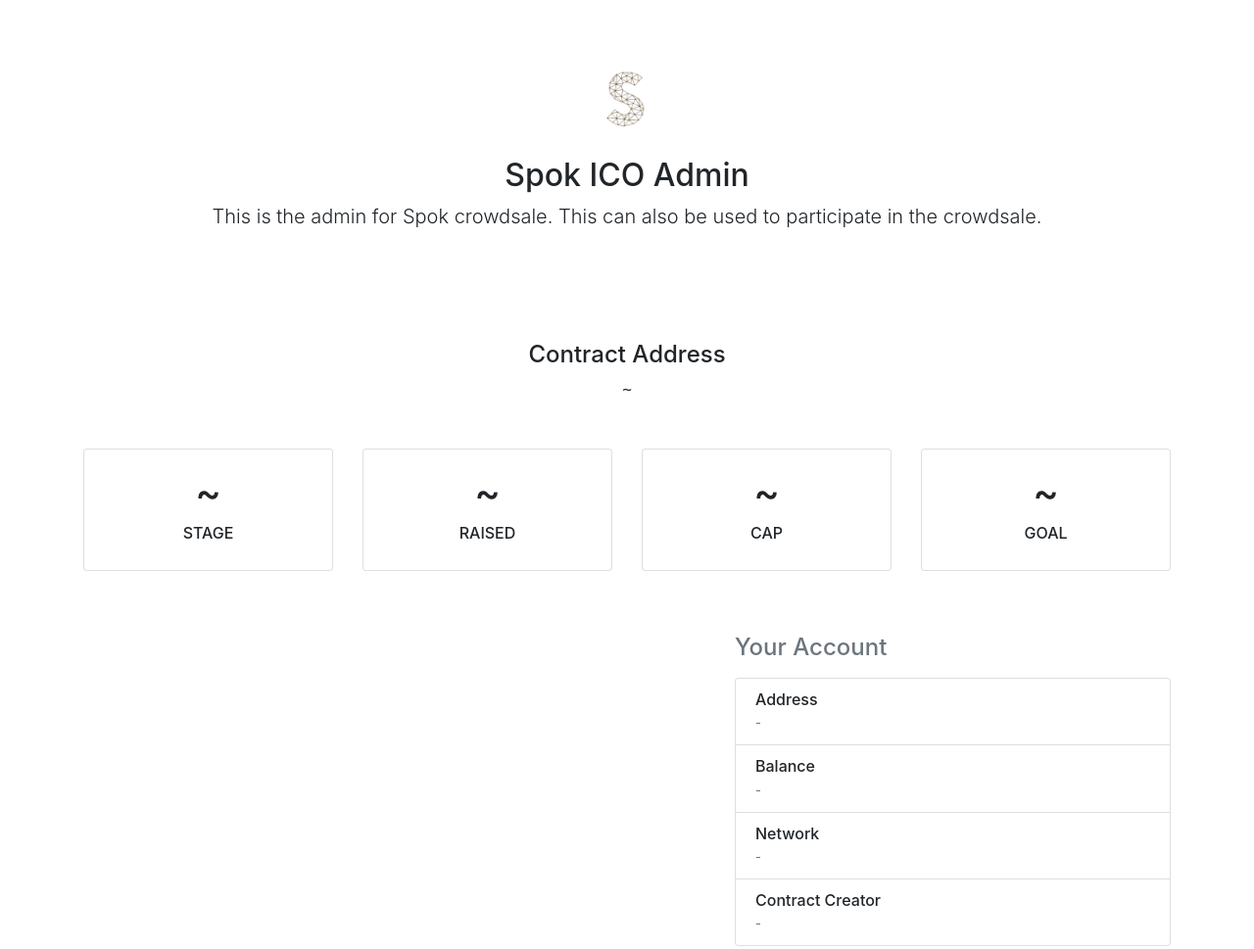
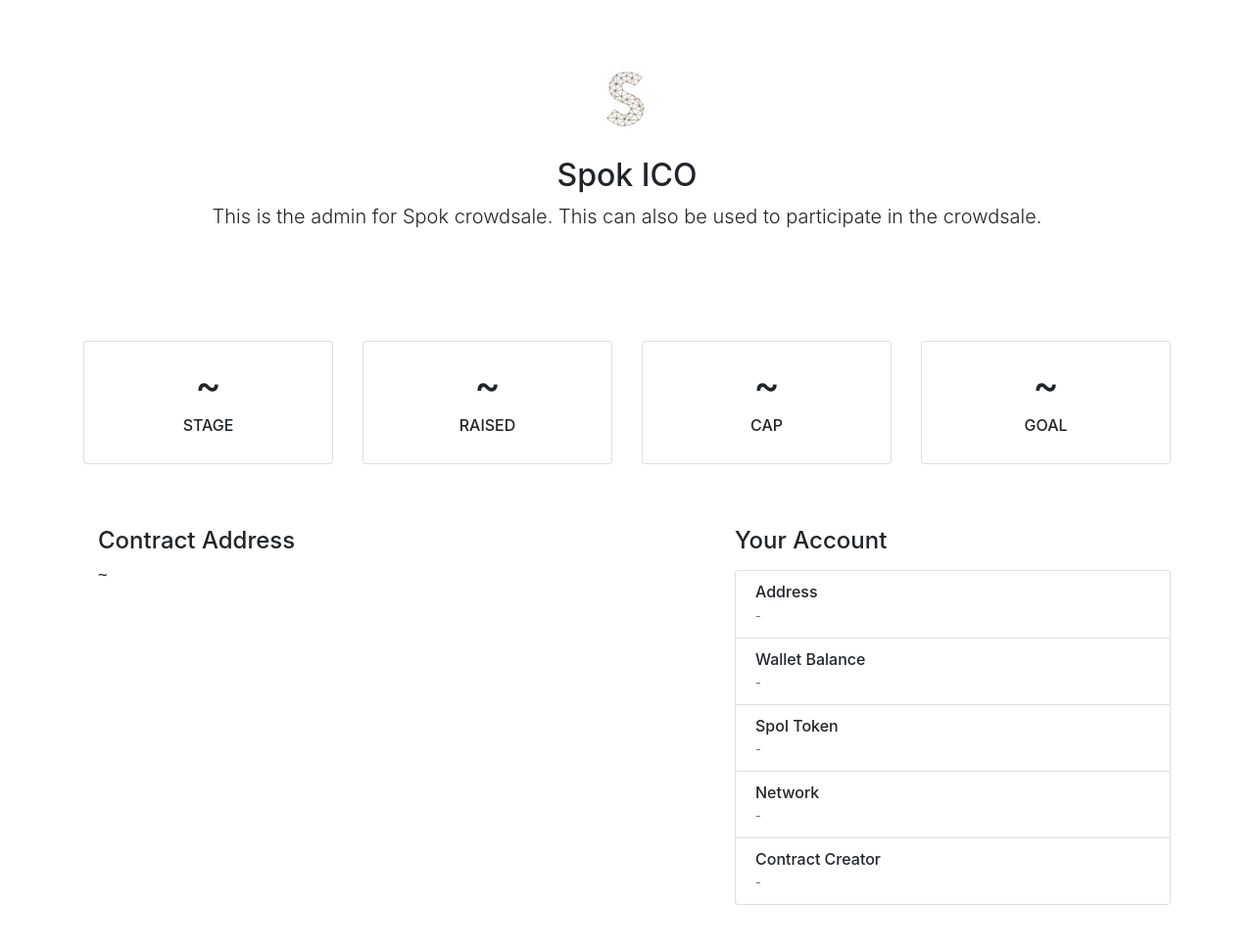
Before and after one commit to Spuul/spokkz-ico-contracts, a website: page src/index.html in a window 1280 px wide. Shown: the whole page at 98% size. After the commit the page ends 940 px from the top, so only its background shows below. Drawn offline with nearby package versions, Linux system fonts and the light colour scheme.

Commit message:
move contract address section

```diff
--- a/src/index.html
+++ b/src/index.html
@@ -6,7 +6,7 @@
   <meta http-equiv="X-UA-Compatible" content="IE=edge">
   <meta name="viewport" content="width=device-width, initial-scale=1">
   <!-- The above 3 meta tags *must* come first in the head; any other head content must come *after* these tags -->
-  <title>Spock ICO Admin</title>
+  <title>Spock ICO</title>
 
   <!-- Bootstrap -->
   <link rel="stylesheet" href="https://maxcdn.bootstrapcdn.com/bootstrap/4.0.0/css/bootstrap.min.css" integrity="sha384-Gn5384xqQ1aoWXA+058RXPxPg6fy4IWvTNh0E263XmFcJlSAwiGgFAW/dAiS6JXm" crossorigin="anonymous">
@@ -28,15 +28,8 @@
   <div class="container">
     <div class="jumbotron text-center">
       <img class="d-block mx-auto mb-4" src="./images/spock.png" alt="" width="72" height="72">
-      <h2>Spok ICO Admin</h2>
+      <h2>Spok ICO</h2>
       <p class="lead">This is the admin for Spok crowdsale. This can also be used to participate in the crowdsale.</p>
-    </div>
-
-    <div class="row mb-5">
-      <div class="col-md-12 text-center">
-        <h4>Contract Address</h4>
-        <samp id="contractAddress"> ~ </samp>
-      </div>
     </div>
 
     <div class="row mb-5">
@@ -76,6 +69,10 @@
     </div>
     <div class="row">
       <div class="col-md-7">
+        <div class="col-md-12">
+          <h4>Contract Address</h4>
+          <samp id="contractAddress"> ~ </samp>
+        </div>
         <!-- <nav class="nav nav-pills nav-justified">
           <a class="nav-link active" href="#">Active</a>
           <a class="nav-link" href="#">Longer nav link</a>
@@ -85,7 +82,7 @@
       </div>
       <div class="col-5">
         <h4 class="d-flex justify-content-between align-items-center mb-3">
-            <span class="text-muted">Your Account</span>
+            <span>Your Account</span>
           </h4>
         <ul class="list-group">
           <li class="list-group-item d-flex justify-content-between lh-condensed">
@@ -96,8 +93,15 @@
           </li>
           <li class="list-group-item d-flex justify-content-between lh-condensed">
             <div>
-              <h6 class="my-0">Balance</h6>
+              <h6 class="my-0">Wallet Balance</h6>
               <small id="accountBalance" class="text-muted"> - </small>
+            </div>
+          </li>
+
+          <li class="list-group-item d-flex justify-content-between lh-condensed">
+            <div>
+              <h6 class="my-0">Spol Token</h6>
+              <small id="tokenBalance" class="text-muted"> - </small>
             </div>
           </li>
 
```
